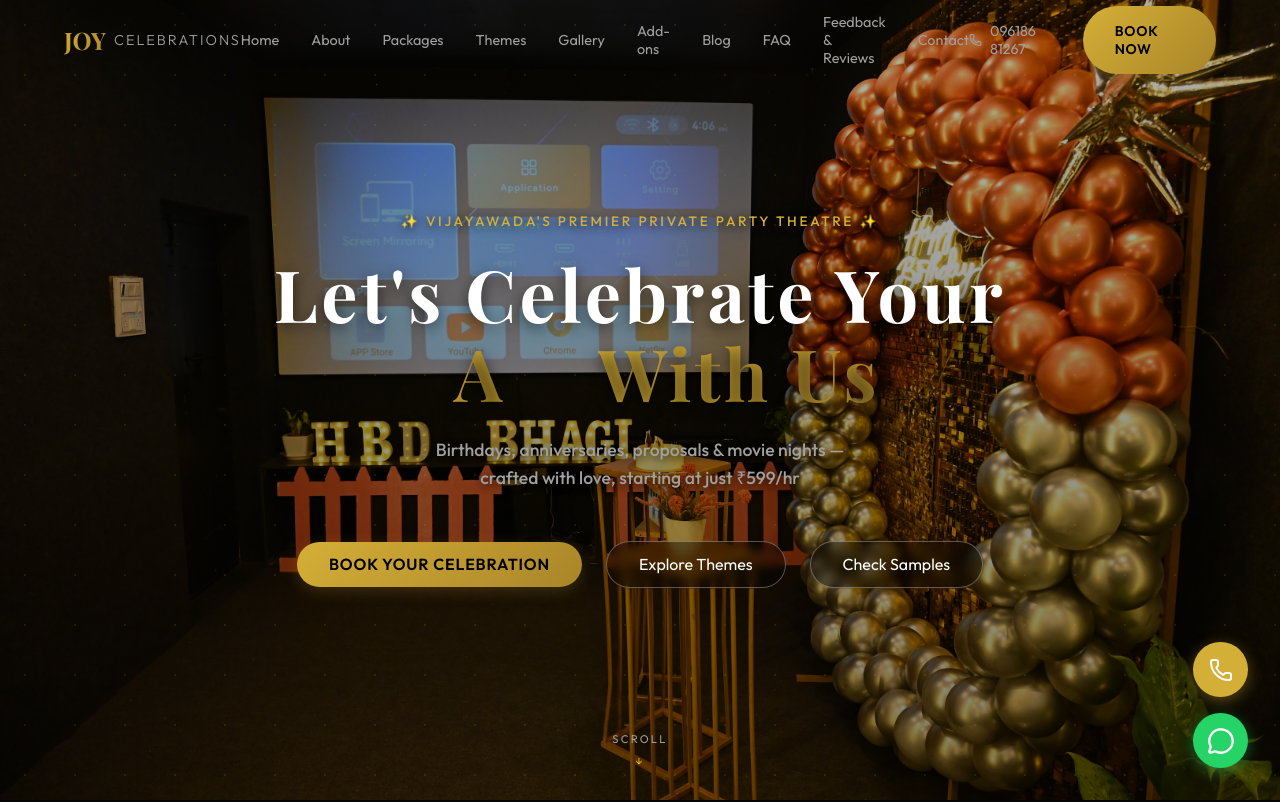
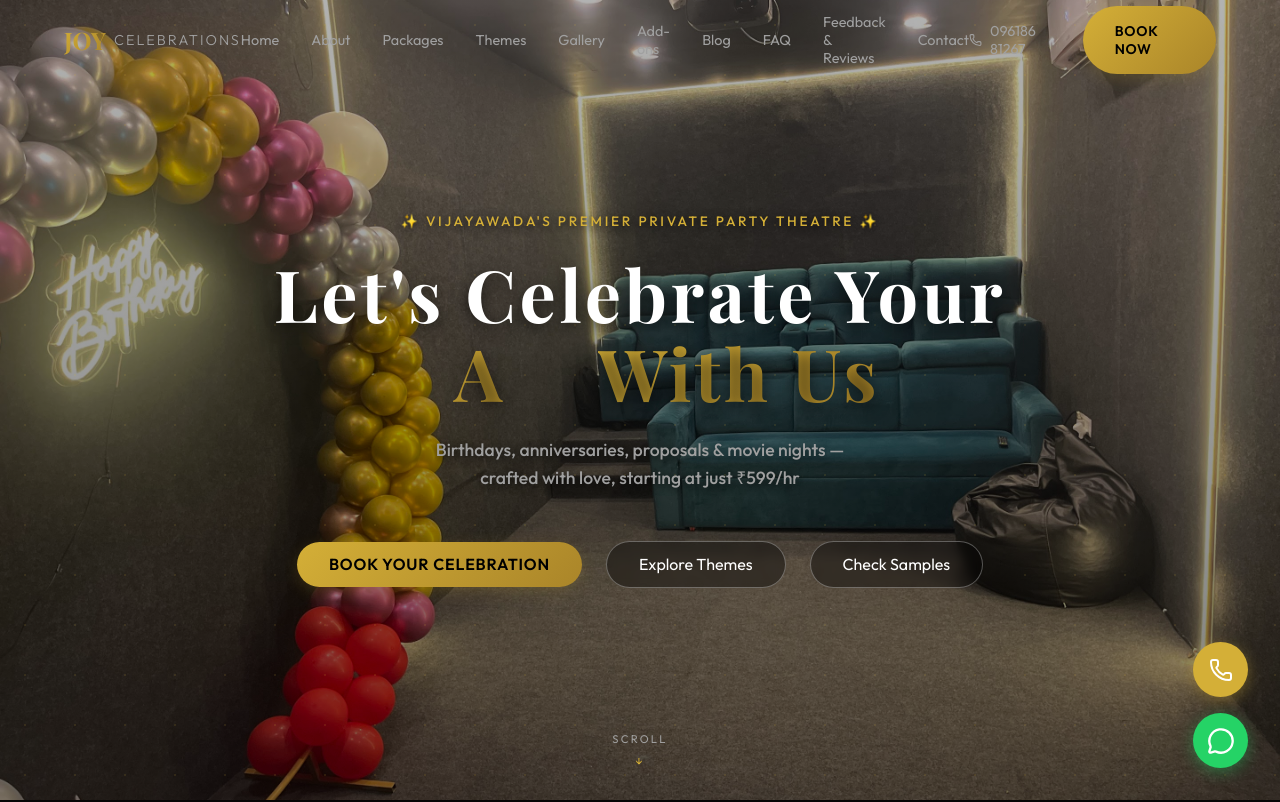
Before and after one commit to geethikaparvatham/Joy_celebrations, a Next.js app: page / in a window 1280 px wide. Shown: the top 802 px of the page. Built offline with nearby package versions, Linux system fonts and the light colour scheme.

Commit message:
Remove bg2.jpg from hero slideshow

```diff
--- a/src/app/page.tsx
+++ b/src/app/page.tsx
@@ -9,7 +9,6 @@ import { motion, AnimatePresence } from "framer-motion";
 import TypingAnimation from "@/components/ui/TypingAnimation";
 
 const heroBackgrounds = [
-  "/bg2.jpg",
   "/bg1.jpg",
   "/bg3.jpg"
 ];
```
